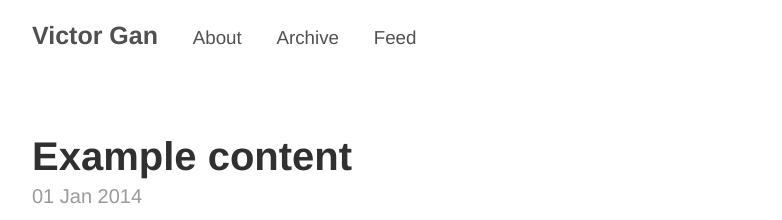
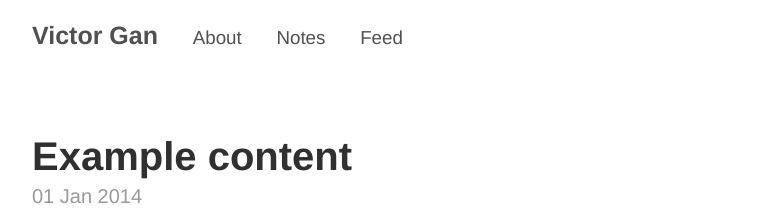
Before and after one commit to victorgan/victorgan.github.io, a Jekyll site: the page built from index.html, in a window 1280 px wide and 900 px high. Shown: the top 220 px of the window, without its empty margins (248-1030 px from the left). Built offline with Jekyll 4.4.1, drawn with Linux system fonts in a browser that asks for light colours; Markdown is read by kramdown in place of the engine named in the settings; the list of posts is cut into pages by our own code.

Commit message:
renamed to notes

```diff
--- a/_config.yml
+++ b/_config.yml
@@ -24,5 +24,5 @@ github:
 # This is the list of pages to include in the header of the website.
 pages_list:
   About:    '/about/'
-  Archive:  '/archive/'
+  Notes:    '/notes/'
   Feed:     '/atom.xml'
```
Also changed, not shown: notes.md (renamed from archive.md, +1 -1 lines).
